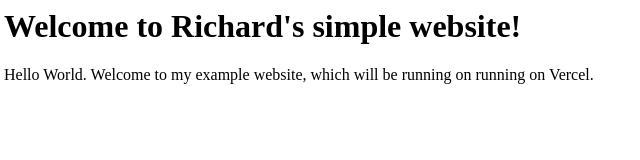
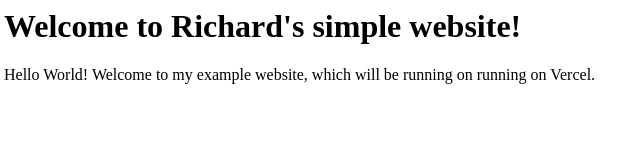
Before and after one commit to richardjzhang/codespaces-blank-16-oct, a plain HTML site: page index.html in a window 1280 px wide. Shown: the full height of the page, 4-644 px from the left. Drawn offline with Linux system fonts and the light colour scheme.

Commit message:
New commit

```diff
--- a/index.html
+++ b/index.html
@@ -3,5 +3,5 @@
 </h1>
 
 <div>
-	Hello World. Welcome to my example website, which will be running on  running on Vercel.
+	Hello World! Welcome to my example website, which will be running on  running on Vercel.
 </div>
```
